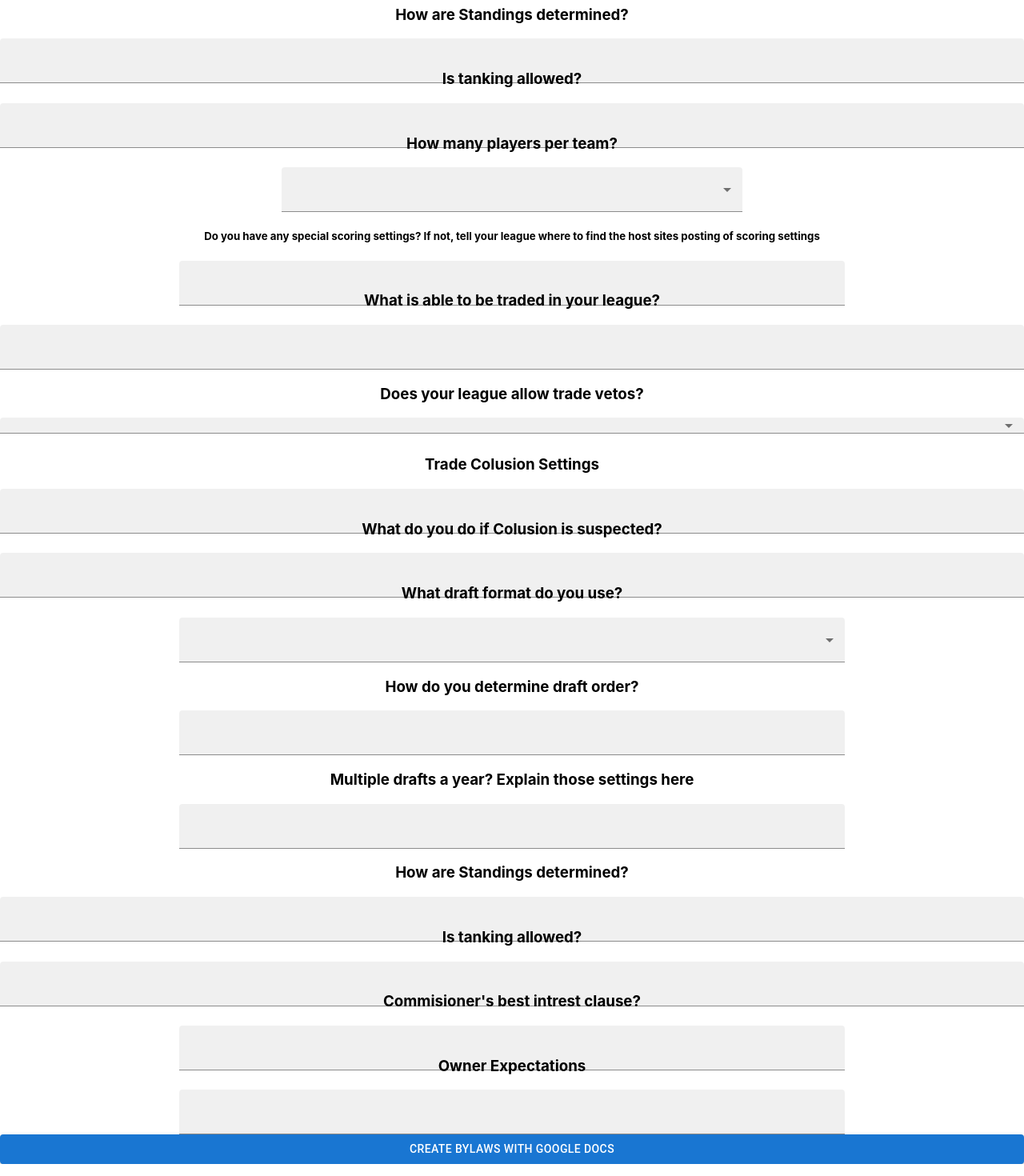
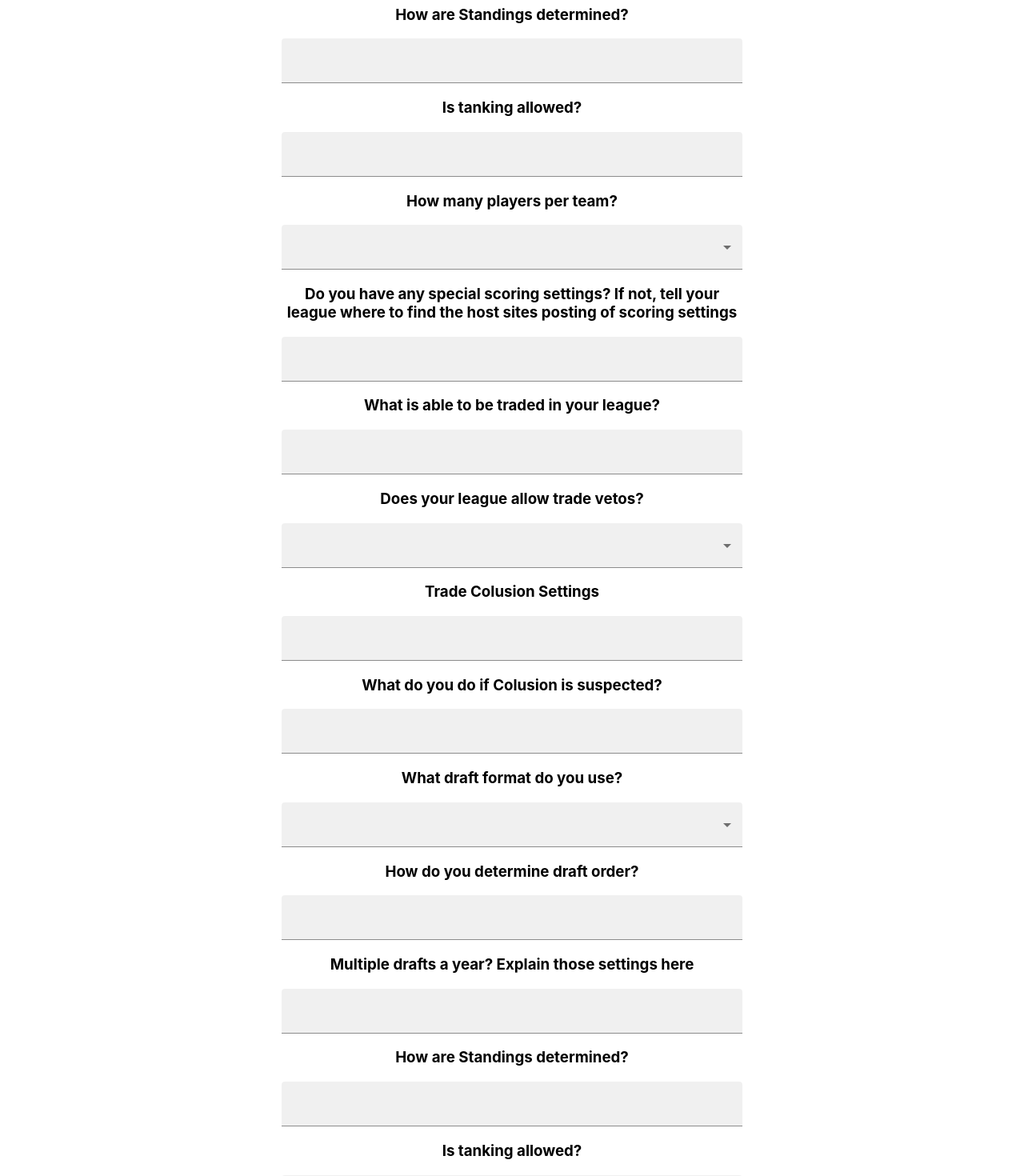
Before and after one commit to AMess33/FantasyBL, a React (Create React App) app: page / in a window 1280 px wide. Shown: the part 1220-2690 px from the top of the page at 80% size. Built offline with nearby package versions, Linux system fonts and the light colour scheme.

Commit message:
update styling for uniformity on all components

```diff
--- a/src/components/GeneralSettings/commish.jsx
+++ b/src/components/GeneralSettings/commish.jsx
@@ -3,10 +3,9 @@ import { TextField } from "@mui/material";
 
 function Commish(props) {
   return (
-    <div style={{ width: "65%", margin: "auto" }}>
+    <div style={{ width: "45%", margin: "auto" }}>
       <h3>Commisioner's best intrest clause?</h3>
       <TextField
-        sx={{ height: 20 }}
         id="commishClause"
         value={props.value.commishClause}
         onChange={(event) => {
--- a/src/components/GeneralSettings/drafts.jsx
+++ b/src/components/GeneralSettings/drafts.jsx
@@ -3,7 +3,7 @@ import { Select, MenuItem, TextField } from "@mui/material";
 
 function Drafts(props) {
   return (
-    <div style={{ width: "65%", margin: "auto" }}>
+    <div style={{ width: "45%", margin: "auto" }}>
       <h3>What draft format do you use?</h3>
       <Select
         id="draftFormat"
--- a/src/components/GeneralSettings/owner.jsx
+++ b/src/components/GeneralSettings/owner.jsx
@@ -3,7 +3,7 @@ import { TextField } from "@mui/material";
 
 function OwnerExpectations(props) {
   return (
-    <div style={{ width: "65%", margin: "auto" }}>
+    <div style={{ width: "45%", margin: "auto" }}>
       <h3>Owner Expectations</h3>
       <TextField
         id="owner"
--- a/src/components/GeneralSettings/scoring.jsx
+++ b/src/components/GeneralSettings/scoring.jsx
@@ -3,14 +3,13 @@ import { TextField } from "@mui/material";
 
 function Scoring(props) {
   return (
-    <div style={{ width: "65%", margin: "auto" }}>
-      <h5>
+    <div style={{ width: "45%", margin: "auto" }}>
+      <h3>
         Do you have any special scoring settings? If not, tell your league where
         to find the host sites posting of scoring settings
-      </h5>
+      </h3>
       <TextField
         id="specialScoring"
-        sx={{ height: 20 }}
         value={props.value.specialScoring}
         onChange={(event) => {
           props.setValue((prevValues) => ({
--- a/src/components/GeneralSettings/standings.jsx
+++ b/src/components/GeneralSettings/standings.jsx
@@ -3,11 +3,10 @@ import { TextField } from "@mui/material";
 
 function Standings(props) {
   return (
-    <div>
+    <div style={{ width: "45%", margin: "auto" }}>
       <h3>How are Standings determined?</h3>
       <TextField
         id="standings"
-        sx={{ height: 20 }}
         value={props.value.standings}
         onChange={(event) => {
           props.setValue((prevValues) => ({
@@ -22,7 +21,6 @@ function Standings(props) {
       <h3>Is tanking allowed?</h3>
       <TextField
         id="tanking"
-        sx={{ height: 20 }}
         value={props.value.tanking}
         onChange={(event) =>
           props.setValue((prevValues) => ({
--- a/src/components/GeneralSettings/trades.jsx
+++ b/src/components/GeneralSettings/trades.jsx
@@ -3,7 +3,7 @@ import { Select, MenuItem, TextField } from "@mui/material";
 
 function Trades(props) {
   return (
-    <div>
+    <div style={{ width: "45%", margin: "auto" }}>
       <h3>What is able to be traded in your league?</h3>
       <TextField
         id="tradeAsset"
@@ -20,7 +20,6 @@ function Trades(props) {
       <h3>Does your league allow trade vetos?</h3>
       <Select
         id="veto"
-        sx={{ height: 20 }}
         value={props.value.veto}
         onChange={(event) => {
           props.setValue((prevValues) => ({
@@ -37,7 +36,6 @@ function Trades(props) {
       <h3>Trade Colusion Settings</h3>
       <TextField
         id="colusion"
-        sx={{ height: 20 }}
         value={props.value.colusion}
         onChange={(event) => {
           props.setValue((prevValues) => ({
@@ -51,7 +49,6 @@ function Trades(props) {
       <h3>What do you do if Colusion is suspected?</h3>
       <TextField
         id="handleColusion"
-        sx={{ height: 20 }}
         value={props.value.handleColusion}
         onChange={(event) => {
           props.setValue((prevValues) => ({
--- a/src/components/submit.jsx
+++ b/src/components/submit.jsx
@@ -7,11 +7,13 @@ import { Stack, Button } from "@mui/material";
 
 function CreateByLaws(props) {
   return (
-    <Stack>
-      <Button variant="contained" onClick={() => console.log(props.value)}>
-        Create Bylaws with Google Docs
-      </Button>
-    </Stack>
+    <div style={{ width: "45%", margin: "auto", padding: "10px" }}>
+      <Stack>
+        <Button variant="contained" onClick={() => console.log(props.value)}>
+          Create Bylaws with Google Docs
+        </Button>
+      </Stack>
+    </div>
   );
 }
 
```
